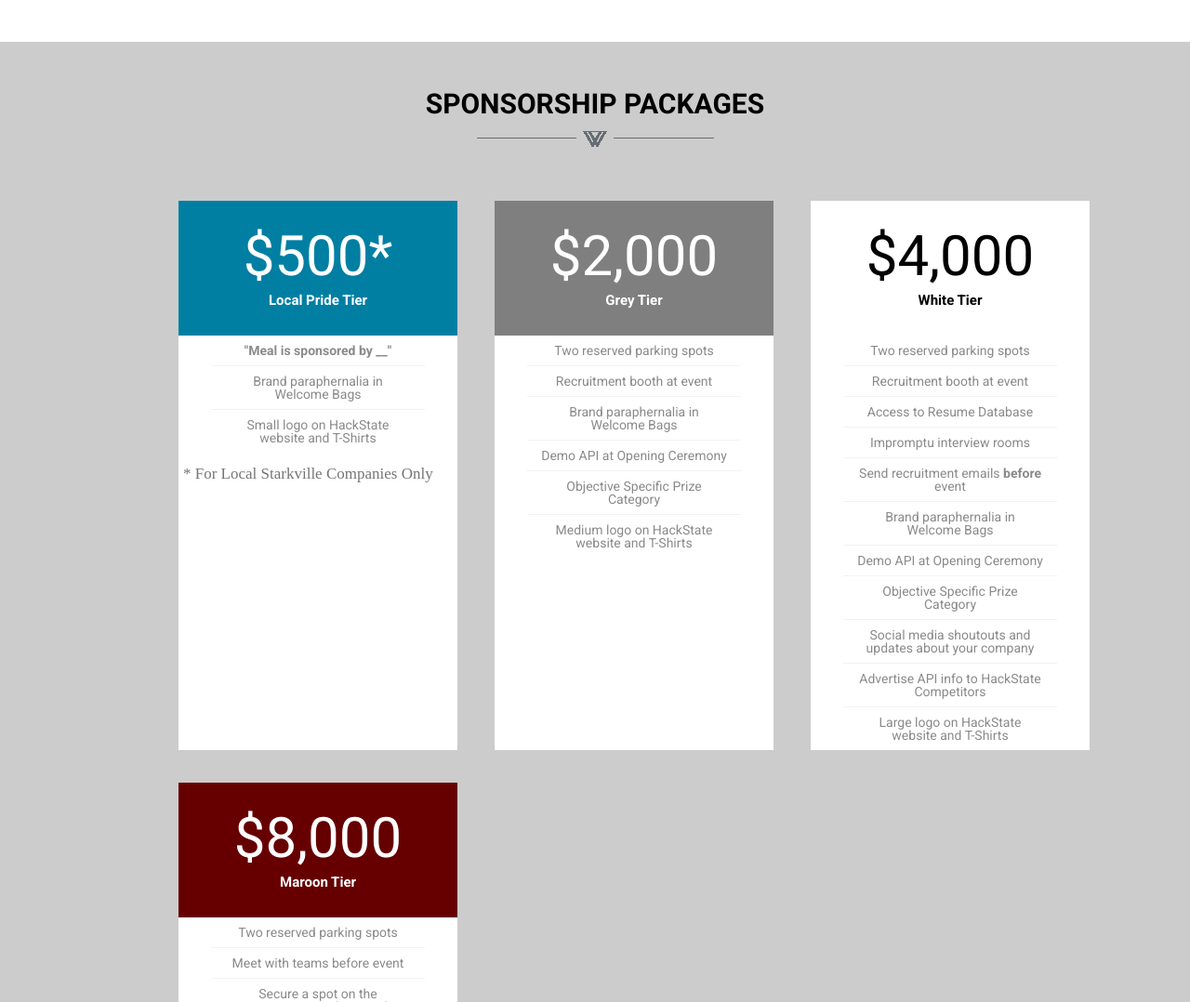
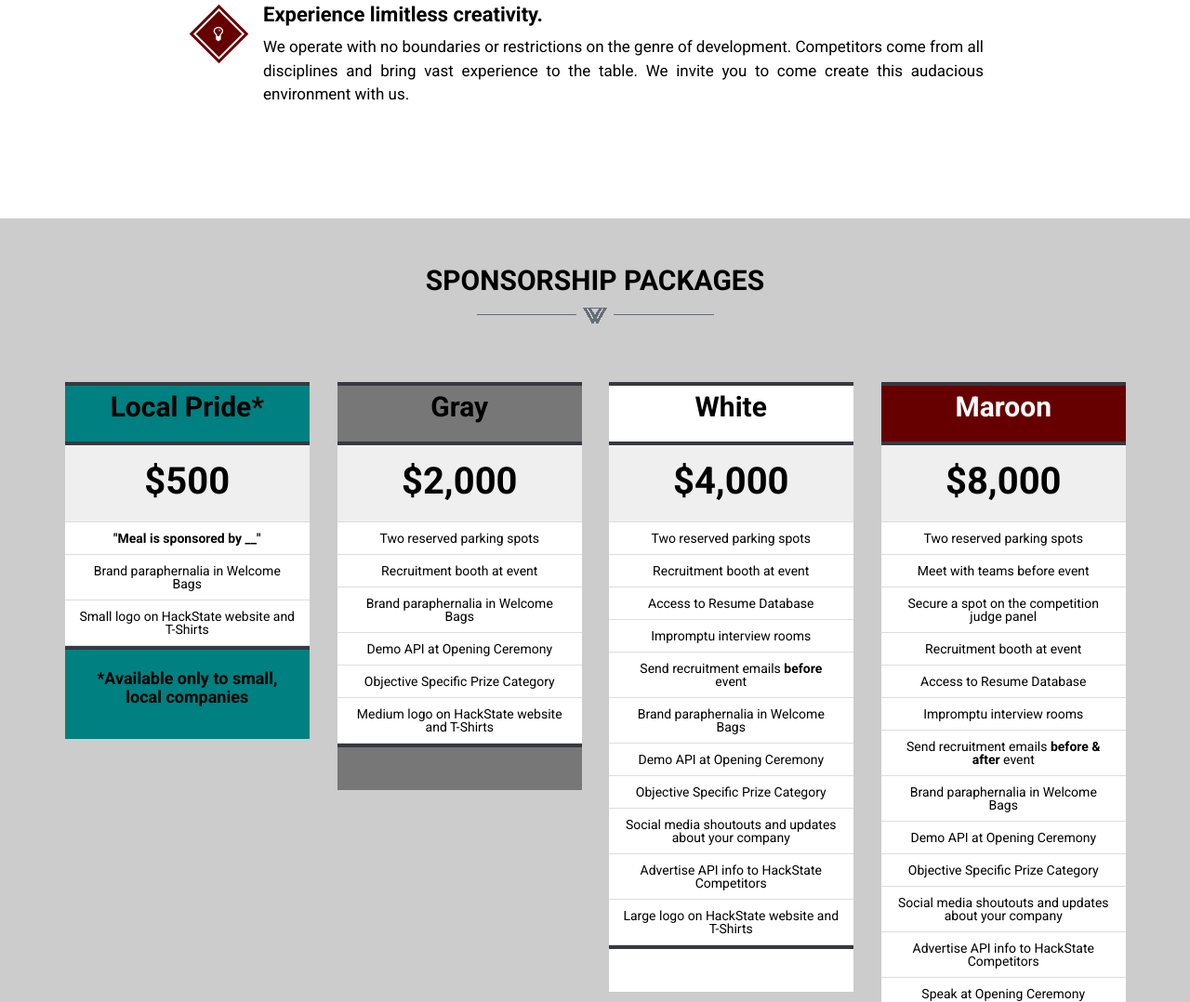
Before and after one commit to HackState17/sponsorship-HackState, a plain HTML site: page index.html in a window 1280 px wide. Shown: the part 1722-2800 px from the top of the page at 93% size. Drawn offline with nearby package versions, Linux system fonts and the light colour scheme.

Commit message:
Updated about and packages sections

```diff
--- a/css/style.css
+++ b/css/style.css
@@ -10,7 +10,7 @@ Version:	1.0
 
 ---------------------------------------------------------------------------------*/
 #frontLogo{
-	padding-top: 14vh;
+	padding-top: 160px;
 }
 html {
 	height: 100% !important;
@@ -771,7 +771,7 @@ a.rotate-box-1:hover, a.rotate-box-2:hover {
 }
 .prices .panel-body .lead {
 	margin: 0;
-	font-size: 48px;
+	font-size: 40px;
 }
 .prices .panel-footer {
 	padding: 25px 15px;
@@ -783,8 +783,49 @@ a.rotate-box-1:hover, a.rotate-box-2:hover {
 	border: none;
 }
 .prices .panel-default .panel-body {
-	background-color: #EEE;
+	background-color: #F00;
 }
+
+.lPrideName{
+	background-color: #008080; /*FCF0DD*/
+	box-shadow: inset 0px 4px 0px #363940;
+}
+
+.grayName{
+	background-color: #777;
+	box-shadow: inset 0px 4px 0px #363940;
+}
+
+.whiteName{
+	background-color: #FFF;
+	color: #000;
+	box-shadow: inset 0px 4px 0px #363940;
+}
+
+.maroonName{
+	color: white;
+	background-color: #600;
+	box-shadow: inset 0px 4px 0px #363940;
+}
+
+.lPridePrice{
+	box-shadow: inset 0px 4px 0px #363940;
+	background-color: #EFEFEF;
+	color: #000;
+}
+
+#grayPrice{
+
+}
+
+#whitePrice{
+
+}
+
+#maroonPrice{
+	box-shadow: inset 0px 4px 0px #363940;
+}
+/*
 .prices .panel-default .list-group-item {
 	color: #222;
 	border: none;
@@ -792,7 +833,7 @@ a.rotate-box-1:hover, a.rotate-box-2:hover {
 .prices .panel-default .panel-footer {
 	background-color: #EEE;
 }
-
+*/
 /* price-box-featured */
 .price-box-featured {
 	z-index: 9;
@@ -1185,6 +1226,12 @@ p.subtitle {
 	flex-wrap: wrap;
 }
 
+@media only screen and (max-width: 768px) {
+	#pricing {
+		padding-left: 10% !important;
+	}
+}
+
 .price_card{
 	width: 300px;
 	background: rgb(255, 255, 255);
@@ -1302,7 +1349,7 @@ p.subtitle {
   height: 36px;
   border-width: 0 0 2px 0;
   border-color: #000;
-  font-family: Lusitana, serif;
+  font-family: 'Roboto', sans-serif;
   font-size: 18px;
   line-height: 26px;
   font-weight: 400; }
@@ -1315,7 +1362,7 @@ p.subtitle {
   position: absolute;
   left: 20px;
   bottom: 11px;
-  font-family: Lusitana, serif;
+  font-family: 'Roboto', sans-serif;
   font-size: 18px;
   line-height: 26px;
   font-weight: 400;
--- a/index.html
+++ b/index.html
@@ -42,6 +42,7 @@
 		<link rel="mask-icon" href="favicons/safari-pinned-tab.svg" color="#5bbad5">
 		<meta name="theme-color" content="#ffffff">
 
+		<link href="https://fonts.googleapis.com/css?family=Roboto" rel="stylesheet">
 
 		<!-- Skin CSS -->
 		<link rel="stylesheet" href="css/skin/cool-gray.css">
@@ -75,9 +76,10 @@
 							<!-- Collect the nav links, forms, and other content for toggling -->
 							<div class="collapse navbar-collapse" id="bs-example-navbar-collapse-1">
 								<ul class="nav navbar-nav navbar-right">
+									<li><a class="page-scroll" href="body">Home</a></li>
 									<li><a class="page-scroll" href="#about-section">About</a></li>
 									<li><a class="page-scroll" href="#why-section">Why Sponsor?</a></li>
-									<li><a class="page-scroll" href="#packages-section">Packages</a></li>
+									<li><a class="page-scroll" href="#prices-section">Packages</a></li>
 									<li><a class="page-scroll" href="#schedule-section">Contact</a></li>
 								</ul>
 							</div><!-- /.navbar-collapse -->
@@ -100,13 +102,13 @@
 							<div class="item">
 								<div class="row-fluid" id="frontLogo">
 									<div class="col-md-7col-sm-12 text-black">
-										<img src="img/logoTrans.png" alt="logo" width="45%">
-										<img src="img/sponsor.svg" alt="sponsorship" width="65%">
+										<img src="img/logoTrans.png" alt="logo" width="50%">
+										<img src="img/sponsor.svg" alt="sponsorship" width="70%">
 
 										<h4>Mississippi State University</h4>
 										<h4>September 23-24, 2017</h4>
 
-                                        <a class="btn btn-blank page-scroll" href="#schedule-section">Become a sponsor</a>
+                                        <a class="btn btn-blank page-scroll" href="#about-section">Become a sponsor</a>
 									</div>
 								</div>
 							</div>
@@ -135,11 +137,11 @@
 					<div class="container">
 						<div id="about-desc">
 							<p>
-								<strong>Hack</strong>State is a student driven hackathon hosted by Mississippi State University’s Association
-								for Computing Machinery chapter. Over a 24 hour period, students from the SEC are invited to
-								push their limits and experiment with emerging technologies to develop innovative new products
+								<strong>Hack</strong>State is a student organized hackathon hosted by Mississippi State University’s Association
+								for Computing Machinery chapter. Over a 24 hour period, students from across the country are invited to
+								push their limits and experiment with emerging technologies to develop create new applications
 								and services. <strong>Hack</strong>State is the premier opportunity to unite self-motivated students and
-								trail-blazing tech companies through their mutual appreciation of technology.
+								trail-blazing companies through their mutual appreciation of innovation.
 							</p>
 						</div>
 					</div> <!-- /.container -->
@@ -156,7 +158,7 @@
 				<div class="page-header-wrapper">
 					<div class="container">
 						<div class="page-header text-center wow fadeInUp" data-wow-delay="0.3s">
-							<h2>Why Should You Sponsor HackState?</h2>
+							<h2>Why Should You Sponsor <strong>Hack</strong>State?</h2>
 							<div class="devider"></div>
 						</div>
 					</div>
@@ -169,13 +171,35 @@
 						<div id="about-desc">
 							<p>Our goal at <strong>Hack</strong>State is to provide you, the sponsor, with three investment opportunities which each promise massive returns.</p>
 							<br>
-							<p><strong>Invest in the future of Industry Leaders.</strong> Those that attend hackathons tend to be highly motivated and passionate individuals who look to revolutionize the way we live. Through your contribution, you gain the opportunity to recruit fresh minds and propel your business forward. </p>
-							<br>
-							<p><strong>Receive valuable Product Feedback.</strong> Throughout the competition, students use technologies provided to us by our affiliates and sponsors to construct game-changing products and services. We encourage you to become a part of their process, see how they use your product, and get invaluable feedback on the services you provided them. </p>
-							<br>
-							<p><strong>Experience Limitless Creativity.</strong> We operate with no boundaries or restrictions on the genre of development. Competitors come from all disciplines and bring vast experience, experience which will be used to develop some of the wildest creations you will see. We invite you to witness this audacious environment with us.</p>
-							<br>
-							<p>By sponsoring <strong>Hack</strong>State, you make it possible to have a 24 hour experience like no other.</p>
+							<div>
+                                <div class="rotate-box-1 square-icon wow zoomIn" data-wow-delay="0">
+                                    <span class="rotate-box-icon"><i class="fa fa-users"></i></span>
+                                    <div class="rotate-box-info">
+                                        <h4><strong>Invest in the future of industry leaders.</strong></h4>
+                                        <p>Those that attend hackathons tend to be highly motivated and passionate individuals who look to revolutionize the way we live. Through your contribution, you gain the opportunity to recruit fresh minds that bring the lastest techniques and standards to your company.</p>
+                                    </div>
+                                </div>
+                            </div>
+
+                            <div>
+                                <div class="rotate-box-1 square-icon wow zoomIn" data-wow-delay="0.2s">
+                                    <span class="rotate-box-icon"><i class="fa fa-diamond"></i></span>
+                                    <div class="rotate-box-info">
+                                        <h4><strong>Receive valuable product feedback.</strong></h4>
+                                        <p>Throughout the competition, students use technologies provided to us by our affiliates and sponsors to construct game-changing innovations. We encourage you to become a part of their process, see how they use your services, and get real time feedback on your products.</p>
+                                    </div>
+                                </div>
+                            </div>
+
+                            <div>
+                                <div class="rotate-box-1 square-icon wow zoomIn" data-wow-delay="0.4s">
+                                    <span class="rotate-box-icon"><i class="fa fa-lightbulb-o"></i></span>
+                                    <div class="rotate-box-info">
+                                        <h4><strong>Experience limitless creativity.</strong></h4>
+                                        <p> We operate with no boundaries or restrictions on the genre of development. Competitors come from all disciplines and bring vast experience to the table. We invite you to come create this audacious environment with us.</p>
+                                    </div>
+                                </div>
+                            </div>
 						</div>
 					</div> <!-- /.container -->
 				</div>
@@ -185,87 +209,132 @@
 			</section>
 			<!-- End why section -->
 
-			<section id="packages-section" class="dark-page bg-style1">
+			<!-- Begin prices section -->
+			<section id="prices-section" class="page dark-page">
+
                 <!-- Begin page header-->
                 <div class="page-header-wrapper">
+                    <div class="container">
                         <div class="page-header text-center wow fadeInDown" data-wow-delay="0.4s">
                             <h2>Sponsorship Packages</h2>
                             <div class="devider"></div>
                         </div>
-					<div id="pricing">
-						<div class="price_card localpride">
-							<div class="header">
-								<span class="price">$500*</span>
-								<span class="name">Local Pride Tier</span>
                     </div>
-							<ul class="features">
-								<li><strong>"Meal is sponsored by __"</strong></li>
-								<li>Brand paraphernalia in Welcome Bags</li>
-								<li>Small logo on HackState website and T-Shirts</li>
+                </div>
+                <!-- End page header-->
+
+				<div class="extra-space-l"></div>
+
+				<!-- Begin prices -->
+				<div class="prices">
+					<div class="container">
+						<div class="row">
+
+							<div class="price-box col-sm-6 col-md-3 wow flipInY" data-wow-delay="0.3s">
+								<div class="panel lPrideName">
+									<div class="panel-heading text-center">
+										<h2>Local Pride*</h2>
+									</div>
+									<div  class="lPridePrice panel-body text-center">
+										<p class="lead"><strong>$500</strong></p>
+									</div>
+									<ul class="list-group text-center">
+										<li class="list-group-item"><strong>"Meal is sponsored by __"</strong></li>
+										<li class="list-group-item">Brand paraphernalia in Welcome Bags</li>
+										<li class="list-group-item">Small logo on HackState website and T-Shirts</li>
 									</ul>
-							<p class="tip">* For Local Starkville Companies Only</p>
+									<div class="lPrideName panel-footer text-center">
+									<h5>*Available only to small, local companies</h5>
 									</div>
-						<div class="price_card grey">
-							<div class="header">
-								<span class="price">$2,000</span>
-								<span class="name">Grey Tier</span>
 								</div>
-							<ul class="features">
-								<li>Two reserved parking spots</li>
-								<li>Recruitment booth at event</li>
-								<li>Brand paraphernalia in Welcome Bags</li>
-								<li>Demo API at Opening Ceremony</li>
-								<li>Objective Specific Prize Category</li>
-								<li>Medium logo on HackState website and T-Shirts</li>
+							</div>
+
+							<div class="price-box col-sm-6 col-md-3 wow flipInY" data-wow-delay="0.5s">
+								<div class="panel grayName">
+									<div class="panel-heading text-center">
+										<h2>Gray</h2>
+									</div>
+									<div class="lPridePrice panel-body text-center">
+										<p class="lead"><strong>$2,000</strong></p>
+									</div>
+									<ul class="list-group text-center">
+										<li class="list-group-item">Two reserved parking spots</li>
+										<li class="list-group-item">Recruitment booth at event</li>
+										<li class="list-group-item">Brand paraphernalia in Welcome Bags</li>
+										<li class="list-group-item">Demo API at Opening Ceremony</li>
+										<li class="list-group-item">Objective Specific Prize Category</li>
+										<li class="list-group-item">Medium logo on HackState website and T-Shirts</li>
 									</ul>
+									<div class="grayName panel-footer text-center">
 									</div>
-						<div class="price_card white">
-							<div class="header">
-								<span class="price">$4,000</span>
-								<span class="name">White Tier</span>
 								</div>
-							<ul class="features">
-								<li>Two reserved parking spots</li>
-								<li>Recruitment booth at event</li>
-								<li>Access to Resume Database</li>
-								<li>Impromptu interview rooms</li>
-								<li>Send recruitment emails <strong>before</strong> event</li>
-								<li>Brand paraphernalia in Welcome Bags</li>
-								<li>Demo API at Opening Ceremony</li>
-								<li>Objective Specific Prize Category</li>
-								<li>Social media shoutouts and updates about your company</li>
-								<li>Advertise API info to HackState Competitors</li>
-								<li>Large logo on HackState website and T-Shirts</li>
+							</div>
+
+							<div class="price-box col-sm-6 col-md-3 wow flipInY" data-wow-delay="0.7s">
+								<div class="panel whiteName">
+									<div class="panel-heading text-center">
+										<h2>White</h2>
+									</div>
+									<div class="lPridePrice panel-body text-center">
+										<p class="lead"><strong>$4,000</strong></p>
+									</div>
+									<ul class="list-group text-center">
+										<li class="list-group-item">Two reserved parking spots</li>
+										<li class="list-group-item">Recruitment booth at event</li>
+										<li class="list-group-item">Access to Resume Database</li>
+										<li class="list-group-item">Impromptu interview rooms</li>
+										<li class="list-group-item">Send recruitment emails <strong>before</strong> event</li>
+										<li class="list-group-item">Brand paraphernalia in Welcome Bags</li>
+										<li class="list-group-item">Demo API at Opening Ceremony</li>
+										<li class="list-group-item">Objective Specific Prize Category</li>
+										<li class="list-group-item">Social media shoutouts and updates about your company</li>
+										<li class="list-group-item">Advertise API info to HackState Competitors</li>
+										<li class="list-group-item">Large logo on HackState website and T-Shirts</li>
 									</ul>
-						</div>
-						<div class="price_card maroon">
-							<div class="header">
-								<span class="price">$8,000</span>
-								<span class="name">Maroon Tier</span>
-							</div>
-							<ul class="features">
-								<li>Two reserved parking spots</li>
-								<li>Meet with teams before event</li>
-								<li>Secure a spot on the competition judge panel </li>
-								<li>Recruitment booth at event</li>
-								<li>Access to Resume Database</li>
-								<li>Impromptu interview rooms</li>
-								<li>Send recruitment emails <strong>before & after</strong> event</li>
-								<li>Brand paraphernalia in Welcome Bags</li>
-								<li>Demo API at Opening Ceremony</li>
-								<li>Objective Specific Prize Category</li>
-								<li>Social media shoutouts and updates about your company</li>
-								<li>Advertise API info to HackState Competitors</li>
-								<li>Speak at Opening Ceremony</li>
-								<li><strong>"HackState, Co-hosted by __"</strong></li>
-								<li>Extra-Large logo on HackState website and T-Shirts</li>
-							</ul>
+									<div class="whiteName panel-footer text-center">
 									</div>
 
 								</div>
 							</div>
-				<!-- End page header-->
+
+							<div class="price-box col-sm-6 col-md-3 wow flipInY" data-wow-delay="0.9s">
+								<div class="panel">
+									<div class="maroonName panel-heading text-center">
+										<h2>Maroon</h2>
+									</div>
+									<div class="lPridePrice panel-body text-center">
+										<p class="lead"><strong>$8,000</strong></p>
+									</div>
+									<ul class="list-group text-center">
+										<li class="list-group-item">Two reserved parking spots</li>
+										<li class="list-group-item">Meet with teams before event</li>
+										<li class="list-group-item">Secure a spot on the competition judge panel </li>
+										<li class="list-group-item">Recruitment booth at event</li>
+										<li class="list-group-item">Access to Resume Database</li>
+										<li class="list-group-item">Impromptu interview rooms</li>
+										<li class="list-group-item">Send recruitment emails <strong>before &amp; after</strong> event</li>
+										<li class="list-group-item">Brand paraphernalia in Welcome Bags</li>
+										<li class="list-group-item">Demo API at Opening Ceremony</li>
+										<li class="list-group-item">Objective Specific Prize Category</li>
+										<li class="list-group-item">Social media shoutouts and updates about your company</li>
+										<li class="list-group-item">Advertise API info to HackState Competitors</li>
+										<li class="list-group-item">Speak at Opening Ceremony</li>
+										<li class="list-group-item"><strong>"HackState, Co-hosted by __"</strong></li>
+										<li class="list-group-item">Extra-Large logo on HackState website and T-Shirts</li>
+									</ul>
+									<div class="panel-footer maroonName text-center">
+									</div>
+								</div>
+							</div>
+
+						</div> <!-- /.row -->
+					</div> <!-- /.container -->
+				</div>
+				<!-- End prices -->
+				<div class="extra-space-l"></div>
 			</section>
+			<!-- End prices section -->
+
 
 			<!-- Begin Contact -->
 			<section id="schedule-section" class="page short-pages bg-style1">
```
Lines whose indentation alone changed are shown as unchanged.
